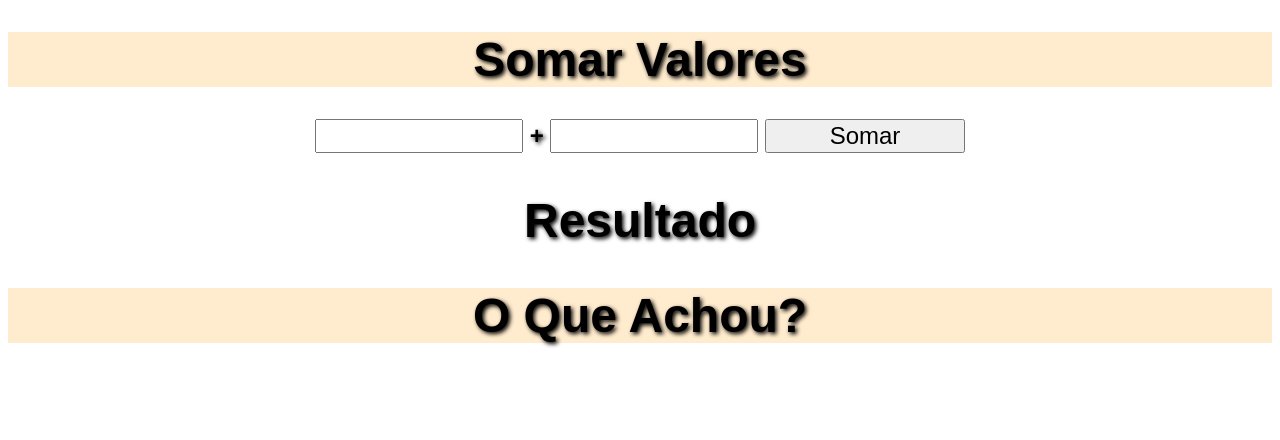
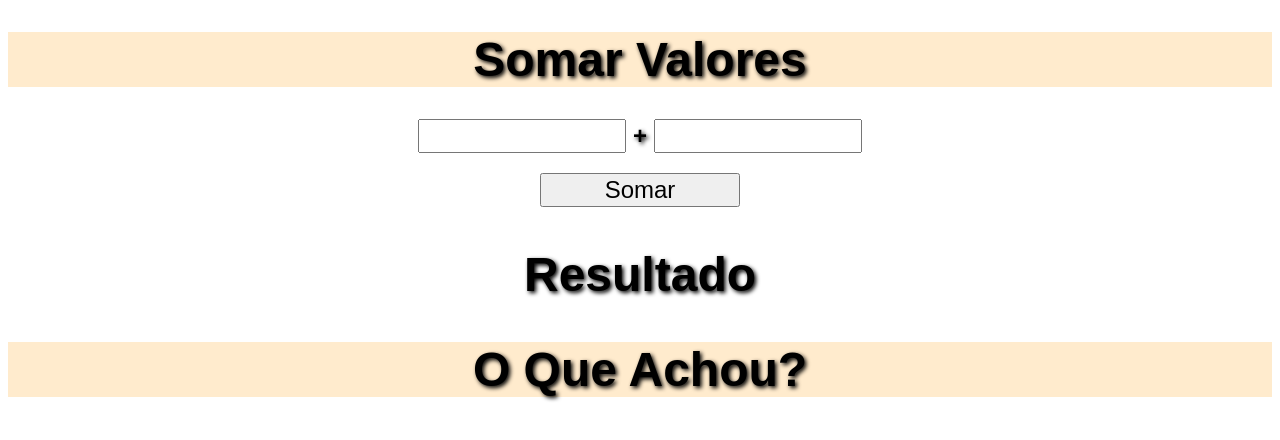
Before and after one commit to gafanhotoalexandre/JavaScript, a plain HTML site: page coisas_do_ale/alexandre/tentativa002.html in a window 1280 px wide. Drawn offline with Linux system fonts and the light colour scheme.

Commit message:
Atualizacoes e Atualizacoes

```diff
--- a/coisas_do_ale/alexandre/tentativa002.html
+++ b/coisas_do_ale/alexandre/tentativa002.html
@@ -19,6 +19,9 @@
             font: normal 18pt Arial;
             width: 200px;
         }
+        div#botao {
+            margin-top: 20px;
+        }
         div#operacao {
             text-align: center;
         }
@@ -35,7 +38,9 @@
     <div id="operacao">
         <input type="number" name="txtn1" id="txtn1"><strong> + </strong>
         <input type="number" name="txtn2" id="txtn2">
-        <input type="button" value="Somar" onclick="somador()">
+        <div id="botao">
+            <input type="button" value="Somar" onclick="somador()">
+        </div>
     </div>
     <div id="res"><h2>Resultado</h2></div>
     <h1>O Que Achou?</h1>
```
